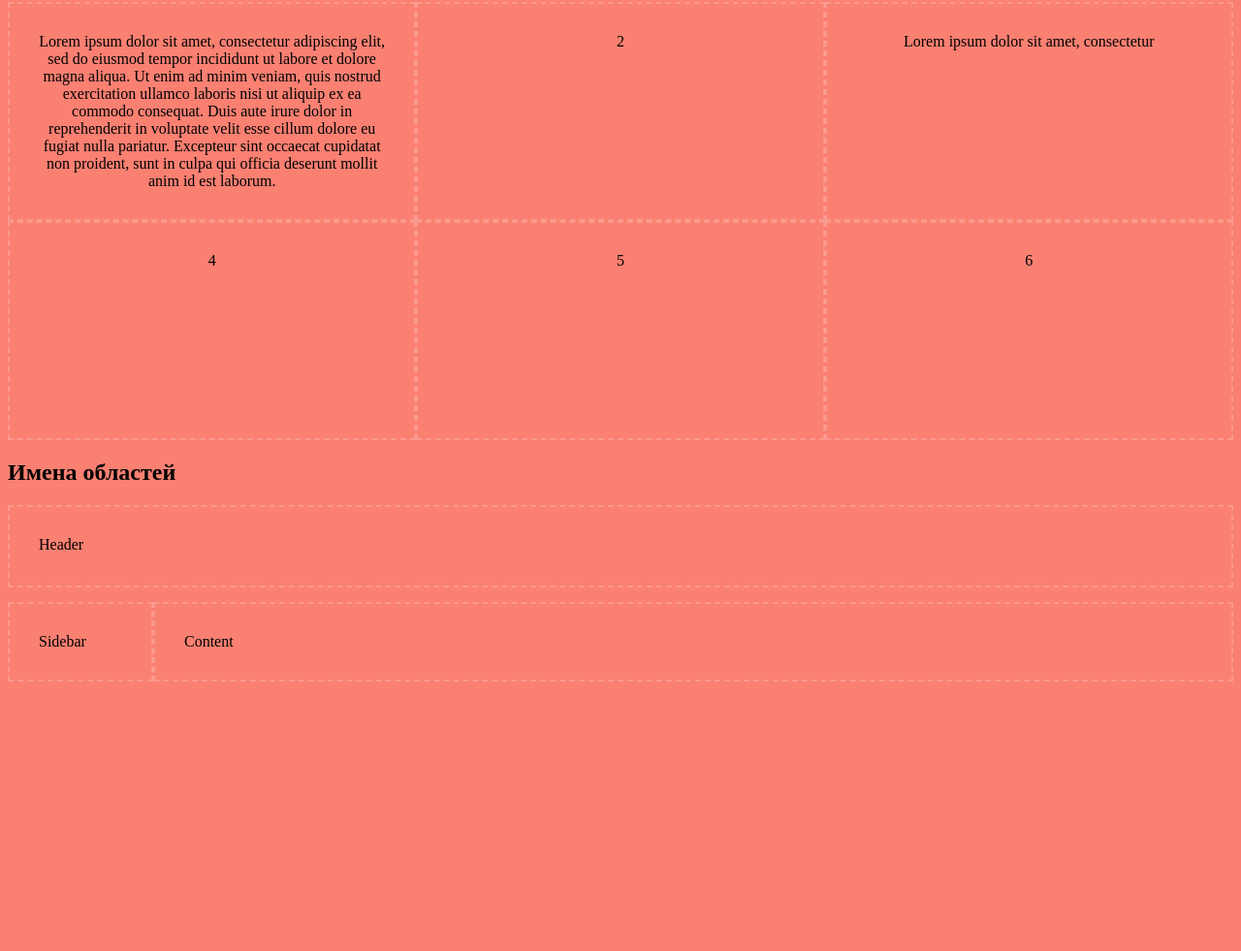
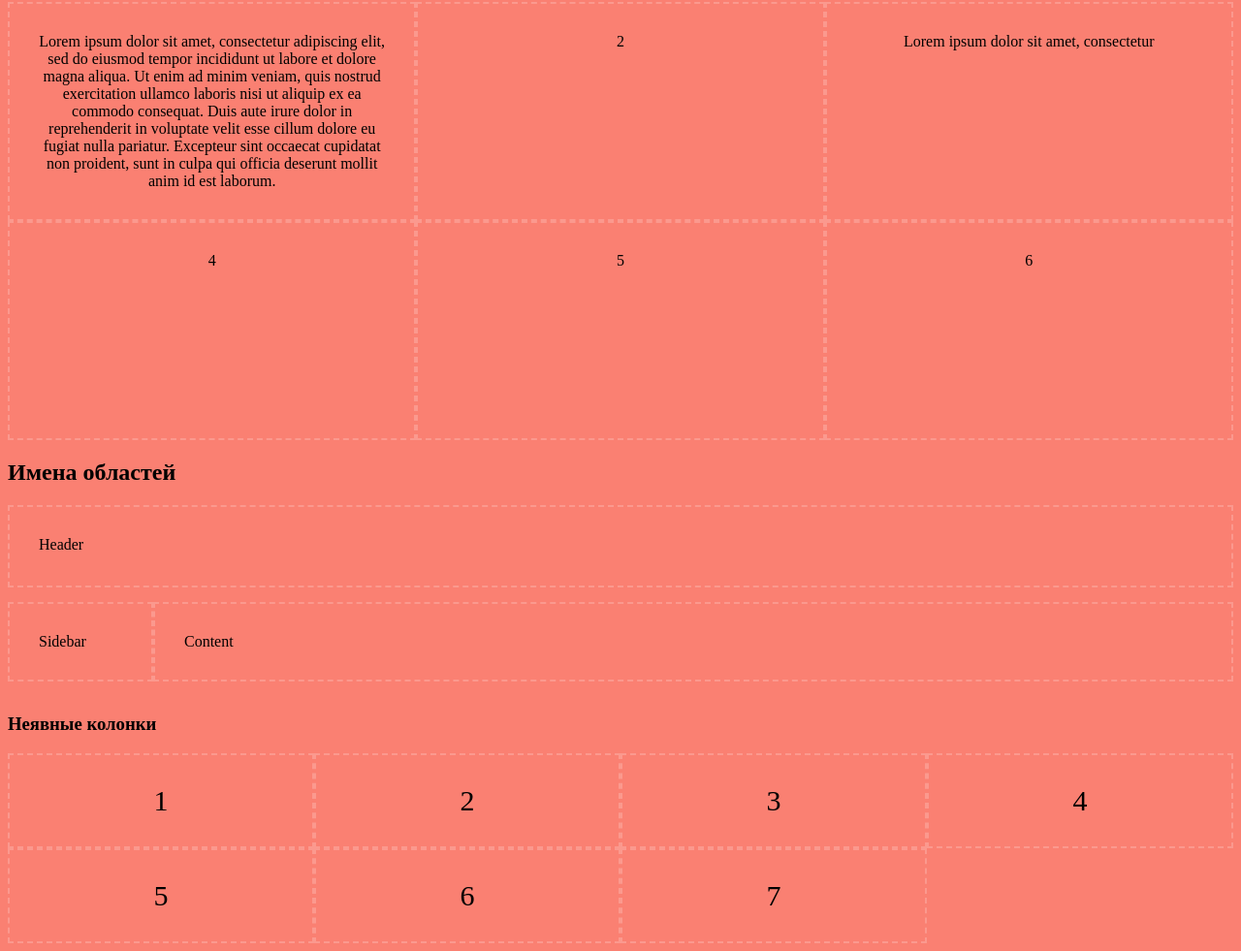
Before and after one commit to Enigma2017/css-grid, a plain HTML site: page index.html in a window 1280 px wide. Shown: the part 78-1059 px from the top of the page at 97% size. Before the commit the page ends 804 px from the top, so only its background shows below. Drawn offline with Linux system fonts and the light colour scheme.

Commit message:
added changes

```diff
--- a/index.html
+++ b/index.html
@@ -44,5 +44,15 @@
             Content
         </main>
     </div>
+    <h3>Неявные колонки</h3>
+    <div class="grid__auto">
+        <div class="grid__auto_item">1</div>
+        <div class="grid__auto_item">2</div>
+        <div class="grid__auto_item">3</div>
+        <div class="grid__auto_item">4</div>
+        <div class="grid__auto_item">5</div>
+        <div class="grid__auto_item">6</div>
+        <div class="grid__auto_item">7</div>
+    </div>
 </body>
 </html>
--- a/style.css
+++ b/style.css
@@ -9,8 +9,9 @@ body{
     /*grid-template-columns: 1fr minmax(150px, 1fr) 1fr;*/
     /*grid-template-columns: auto 1fr auto; */
     /*grid-template-columns: fit-content(400px) 1fr auto;*/
-    grid-template-columns: repeat(3, 1fr);
-    grid-template-rows: 1fr 1fr;
+    grid-template: repeat(2, 1fr) / repeat(3, 1fr);
+    /*grid-template-columns: repeat(3, 1fr);
+    grid-template-rows: repeat(2, 1fr);*/
 }
 
 .grid__item{
@@ -21,11 +22,15 @@ body{
 
 .grid-wrapper{
     display: grid;
-    grid-template-columns: 150px 1fr;
+
+    grid-template:
+        [start] "header header" 100px [row2]
+        [row2] "side content" 1fr [row-end] / 150px 1fr;
+    /*grid-template-columns: 150px 1fr;
     grid-template-rows: 100px 1fr;
     grid-template-areas:
         "header header"
-        "side content";
+        "side content";*/
 }
 
 .grid-header,
@@ -47,3 +52,16 @@ body{
 .grid-content{
     grid-area: content;
 }
+
+.grid__auto{
+    display: grid;
+    grid-template: 1fr 1fr / repeat(4, 1fr);
+    grid-auto-rows: 200px;
+}
+
+.grid__auto_item{
+    text-align: center;
+    border: 2px dashed rgba(255, 255, 255, 0.2);
+    padding: 30px;
+    font-size: 30px;
+}
```
